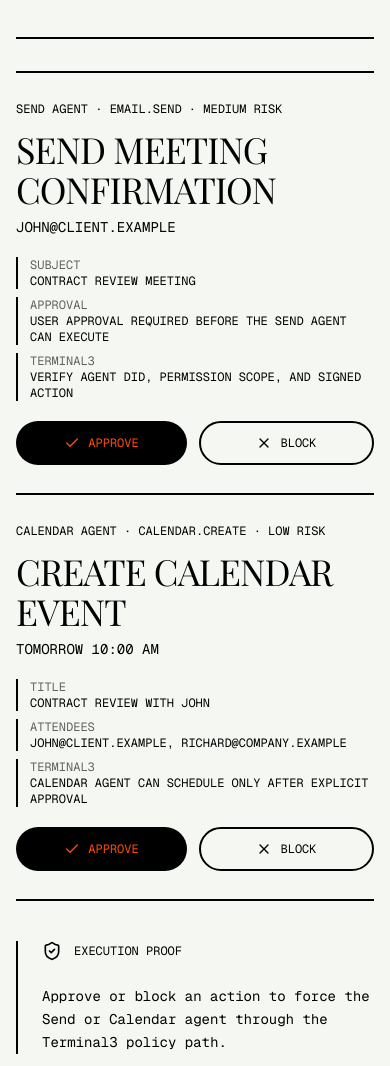
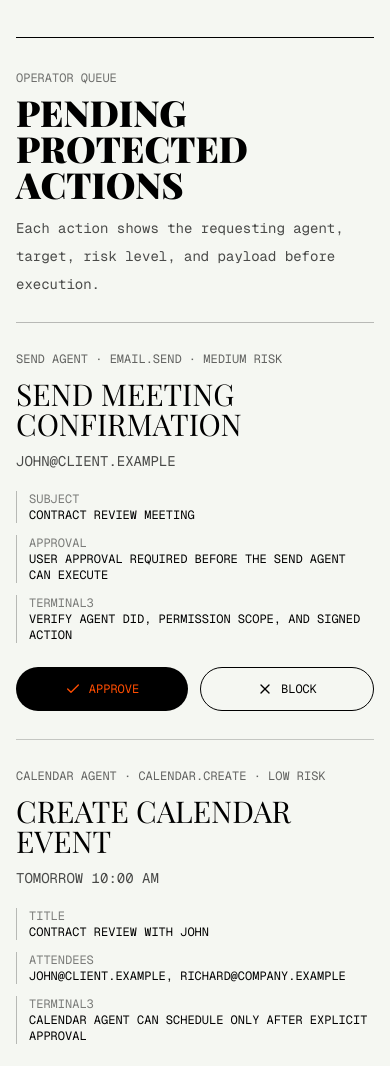
Before and after one commit to yournameishere/SentinelMail-AI, a Next.js app: page /approvals in a window 390 px wide. Shown: the part 476-1542 px from the top of the page. Built offline with nearby package versions, Linux system fonts and the light colour scheme; no server answers; the database is empty; a web font is replaced by a local one.

Commit message:
Refactor ApprovalConsole component to enhance layout, improve styling, and update text content for better readability

```diff
--- a/components/approval-console.tsx
+++ b/components/approval-console.tsx
@@ -86,13 +86,26 @@ export function ApprovalConsole() {
 
   return (
     <section className="px-4 pb-24 md:px-8">
-      <div className="grid gap-10 border-y-2 border-black py-8 lg:grid-cols-[1fr_420px]">
-        <div className="border-t-2 border-black">
+      <div className="mx-auto grid max-w-7xl gap-10 border-y border-black py-8 lg:grid-cols-[minmax(0,1fr)_380px]">
+        <div>
+          <div className="mb-6 flex flex-col gap-3 md:flex-row md:items-end md:justify-between">
+            <div>
+              <div className="font-mono text-xs uppercase text-black/55">Operator queue</div>
+              <h2 className="mt-2 font-serif text-4xl font-black uppercase leading-none md:text-5xl">
+                Pending protected actions
+              </h2>
+            </div>
+            <p className="max-w-md font-mono text-sm leading-7 text-black/70">
+              Each action shows the requesting agent, target, risk level, and payload before execution.
+            </p>
+          </div>
+
+          <div className="border-y border-black/25">
           {error ? (
-            <div className="border-b-2 border-black py-5 font-mono text-sm uppercase text-red-700">{error}</div>
+            <div className="border-b border-black/25 py-5 font-mono text-sm uppercase text-red-700">{error}</div>
           ) : null}
           {loading ? (
-            <div className="flex items-center gap-3 border-b-2 border-black py-12 font-mono text-sm uppercase">
+            <div className="flex items-center gap-3 py-12 font-mono text-sm uppercase">
               <Loader2 className="h-5 w-5 animate-spin" />
               Loading approval queue
             </div>
@@ -100,18 +113,18 @@ export function ApprovalConsole() {
             items.map((item) => {
               const agent = getAgent(item.agentId)
               return (
-                <article key={item.id} className="border-b-2 border-black py-7">
-                  <div className="grid gap-5 md:grid-cols-[1fr_180px]">
+                <article key={item.id} className="border-b border-black/20 py-7 last:border-b-0">
+                  <div className="grid gap-6 md:grid-cols-[1fr_170px]">
                     <div>
-                      <div className="font-mono text-xs uppercase">
+                      <div className="font-mono text-xs uppercase text-black/60">
                         {agent.name} · {item.action} · {item.risk} risk
                       </div>
-                      <h2 className="mt-3 font-serif text-4xl uppercase tracking-tight md:text-6xl">{item.title}</h2>
-                      <p className="mt-2 font-mono text-sm uppercase">{item.target}</p>
-                      <div className="mt-5 grid gap-2 font-mono text-xs uppercase md:grid-cols-3">
+                      <h3 className="mt-3 font-serif text-3xl uppercase leading-none md:text-5xl">{item.title}</h3>
+                      <p className="mt-3 font-mono text-sm uppercase text-black/70">{item.target}</p>
+                      <div className="mt-5 grid gap-3 font-mono text-xs uppercase md:grid-cols-3">
                         {Object.entries(item.payload).map(([key, value]) => (
-                          <div key={key} className="border-l-2 border-black pl-3">
-                            <span className="block opacity-60">{key}</span>
+                          <div key={key} className="border-l border-black/25 pl-3">
+                            <span className="block text-black/50">{key}</span>
                             <span>{value}</span>
                           </div>
                         ))}
@@ -123,7 +136,7 @@ export function ApprovalConsole() {
                         type="button"
                         onClick={() => decide(item, true)}
                         disabled={pendingId === item.id}
-                        className="flex flex-1 items-center justify-center gap-2 rounded-full bg-black px-5 py-3 font-mono text-xs uppercase text-[#FF4D00] transition-transform hover:scale-105 disabled:cursor-wait"
+                        className="flex min-h-11 flex-1 items-center justify-center gap-2 rounded-full bg-black px-5 font-mono text-xs uppercase text-[#FF4D00] transition-colors hover:bg-[#FF4D00] hover:text-black disabled:cursor-wait"
                       >
                         {pendingId === item.id ? <Loader2 className="h-4 w-4 animate-spin" /> : <Check className="h-4 w-4" />}
                         Approve
@@ -132,7 +145,7 @@ export function ApprovalConsole() {
                         type="button"
                         onClick={() => decide(item, false)}
                         disabled={pendingId === item.id}
-                        className="flex flex-1 items-center justify-center gap-2 rounded-full border-2 border-black px-5 py-3 font-mono text-xs uppercase transition-colors hover:bg-black hover:text-[#FF4D00] disabled:cursor-wait"
+                        className="flex min-h-11 flex-1 items-center justify-center gap-2 rounded-full border border-black px-5 font-mono text-xs uppercase transition-colors hover:bg-black hover:text-[#FF4D00] disabled:cursor-wait"
                       >
                         <X className="h-4 w-4" />
                         Block
@@ -143,32 +156,33 @@ export function ApprovalConsole() {
               )
             })
           ) : (
-            <div className="border-b-2 border-black py-12">
-              <h2 className="font-serif text-5xl uppercase">Queue clear</h2>
-              <p className="mt-4 max-w-xl font-mono text-sm">
+            <div className="py-12">
+              <h3 className="font-serif text-4xl uppercase">Queue clear</h3>
+              <p className="mt-4 max-w-xl font-mono text-sm leading-7 text-black/70">
                 All pending state-changing actions have been resolved and moved into the audit flow.
               </p>
             </div>
           )}
+          </div>
         </div>
 
-        <aside className="border-l-2 border-black pl-6">
+        <aside className="border-t border-black/25 pt-6 lg:border-l lg:border-t-0 lg:pl-6 lg:pt-0">
           <div className="flex items-center gap-3 font-mono text-xs uppercase">
             <ShieldCheck className="h-5 w-5" />
             Execution proof
           </div>
           {activeResult ? (
-            <div className="mt-6 space-y-4 font-mono text-xs uppercase">
+            <div className="mt-6 space-y-4 font-mono text-xs uppercase text-black/75">
               <p>Status: {activeResult.status}</p>
               <p>Mode: {activeResult.proof.terminal3Mode}</p>
               <p>Proof: {activeResult.proof.proofKind}</p>
               <p className="break-all">Hash: {activeResult.proof.actionHash}</p>
               <p className="break-all">Signature: {activeResult.proof.signature}</p>
-              <p className="leading-relaxed normal-case">{activeResult.proof.reason}</p>
-              <p className="leading-relaxed normal-case">{activeResult.proof.ledger.terminal3}</p>
+              <p className="leading-6 normal-case text-black">{activeResult.proof.reason}</p>
+              <p className="leading-6 normal-case text-black">{activeResult.proof.ledger.terminal3}</p>
             </div>
           ) : (
-            <p className="mt-6 font-mono text-sm leading-relaxed">
+            <p className="mt-6 font-mono text-sm leading-7 text-black/70">
               Approve or block an action to force the Send or Calendar agent through the Terminal3 policy path.
             </p>
           )}
```
